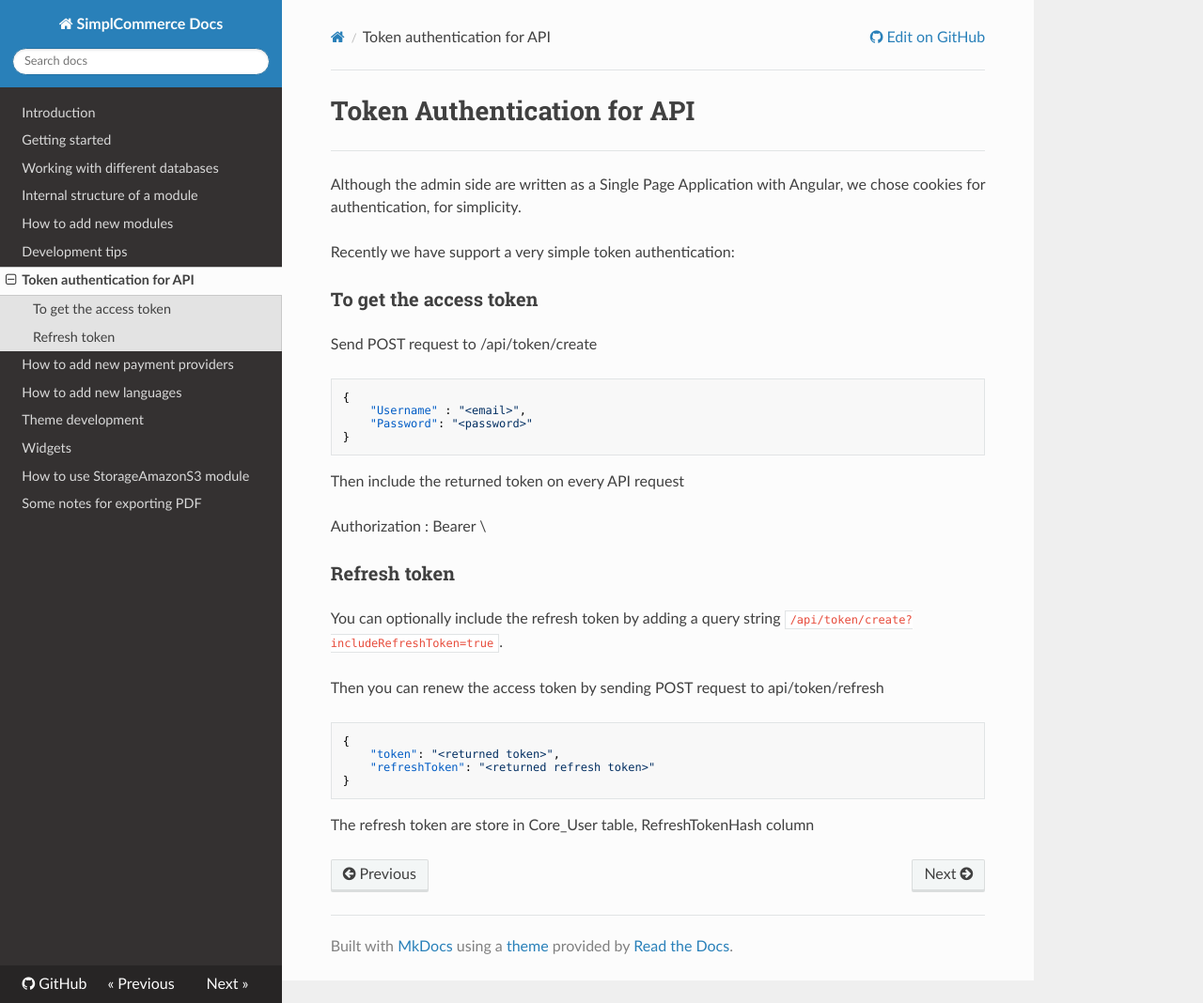
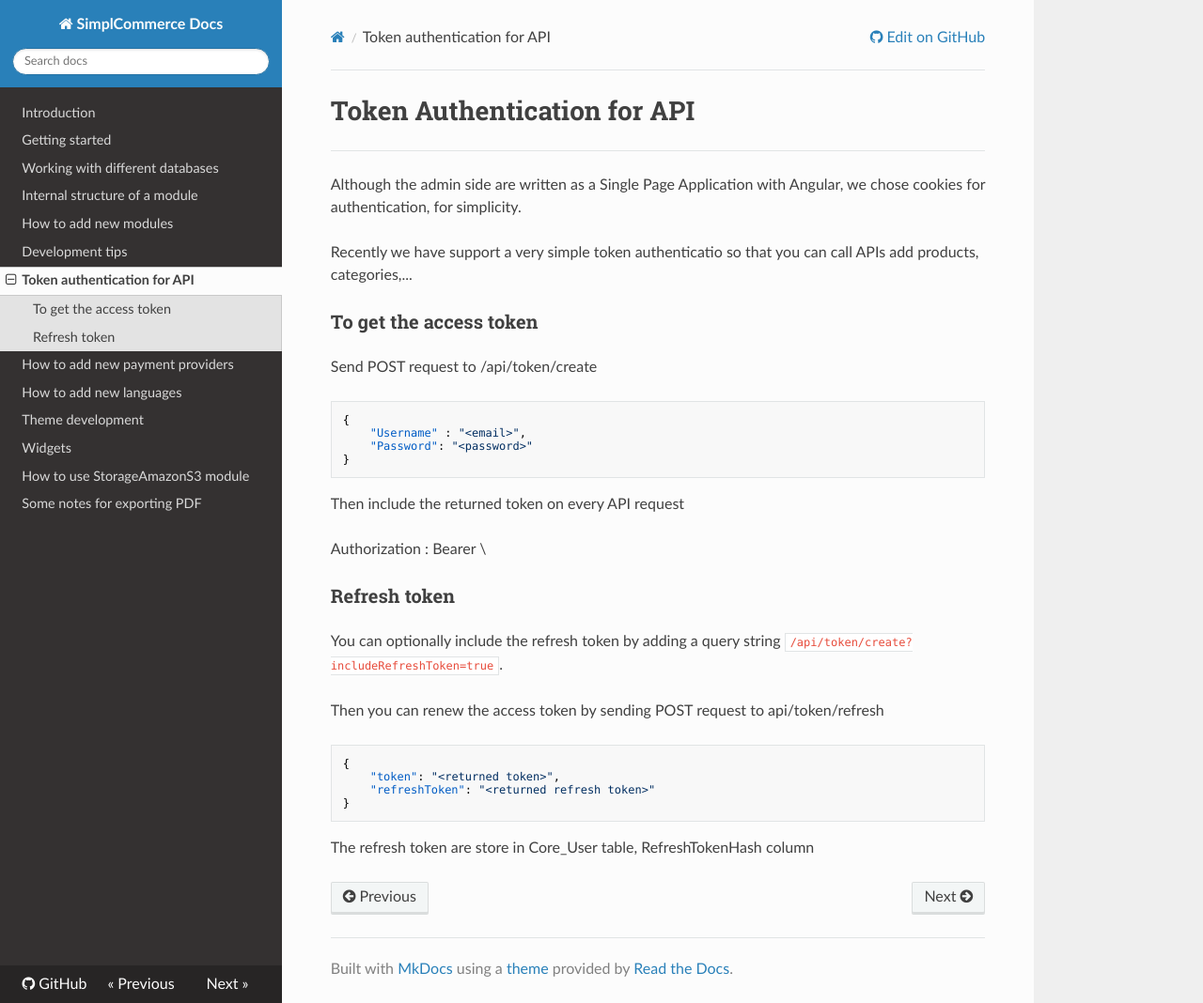
Before and after one commit to simplcommerce/docs, an MkDocs documentation site: the page built from docs/token-authentication.md, in a window 1280 px wide and 1068 px high. Shown: the whole window at 94% size. Built offline with MkDocs 1.6.1, drawn with Linux system fonts in a browser that asks for light colours; nearby versions of some CDN libraries; old or Windows-style settings are respelled for this version of MkDocs.

Commit message:
Update token-authentication.md

```diff
--- a/docs/token-authentication.md
+++ b/docs/token-authentication.md
@@ -4,7 +4,7 @@
 
 Although the admin side are written as a Single Page Application with Angular, we chose cookies for authentication, for simplicity.
 
-Recently we have support a very simple token authentication:
+Recently we have support a very simple token authenticatio so that you can call APIs add products, categories,...
 
 ### To get the access token
 
```
